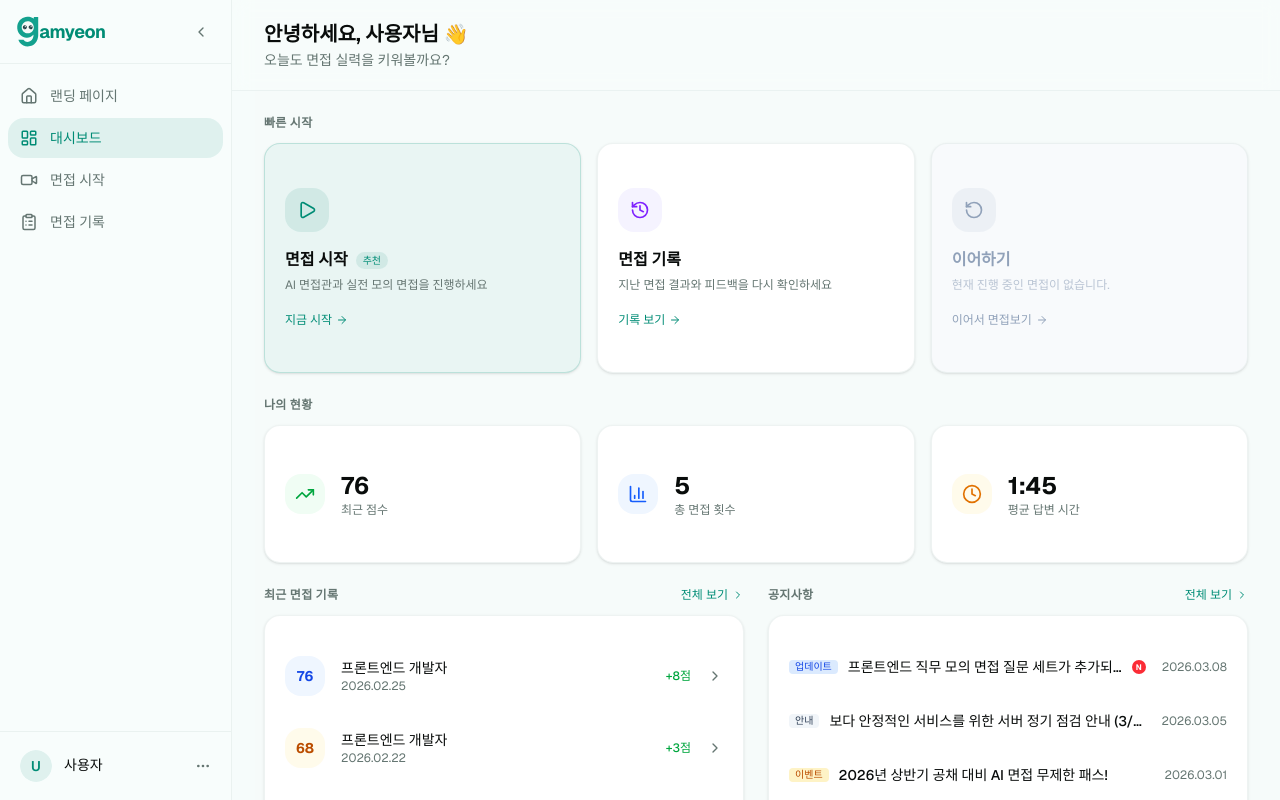
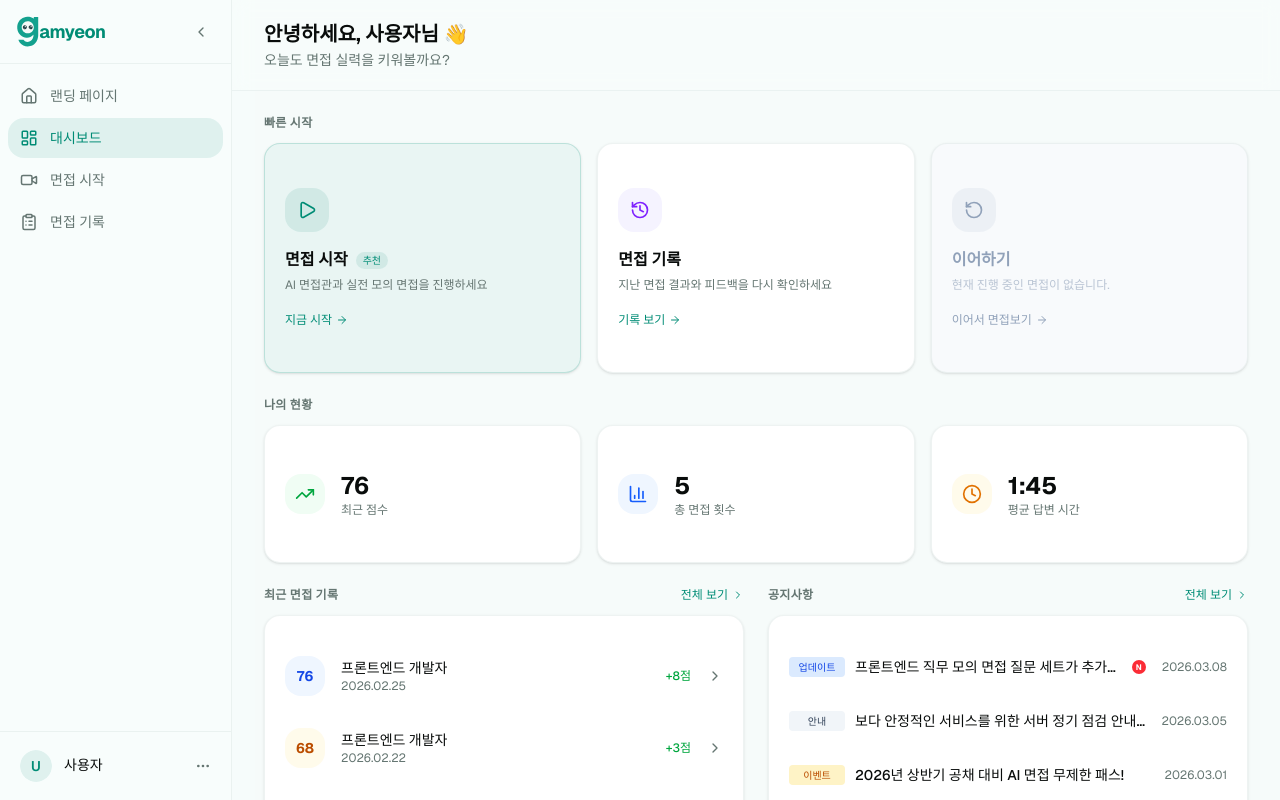
Before and after one commit to team-gamyeon/gamyeon-nextjs-frontend, a Next.js app: page /dashboard in a window 1280 px wide. Built offline with nearby package versions, Linux system fonts and the light colour scheme.

Commit message:
chore : 공지사항 태그 넓이, 높이수정

```diff
--- a/src/featured/dashboard/components/NoticeSection.tsx
+++ b/src/featured/dashboard/components/NoticeSection.tsx
@@ -67,7 +67,6 @@ export function NoticeSection() {
       </div>
 
       <Card className="border-border/50 flex h-full flex-col overflow-hidden">
-        {/* 🚨 divide-y와 divide-border/50 속성을 제거하여 아이템 사이의 선을 없앴습니다. */}
         <CardContent className="flex flex-1 flex-col p-0">
           {noticeData.map((item) => (
             <Link
@@ -77,8 +76,9 @@ export function NoticeSection() {
             >
               <div className="hover:bg-muted/40 flex h-full w-full items-center justify-between gap-4 px-5 transition-colors">
                 <div className="flex min-w-0 flex-1 items-center gap-2.5">
+                  {/* 🚨 태그 너비/높이 고정 및 중앙 정렬 적용 (w-[56px] h-5 flex items-center justify-center) */}
                   <span
-                    className={`shrink-0 rounded px-1.5 py-0.5 text-[10px] leading-none font-medium ${
+                    className={`flex h-5 w-[56px] shrink-0 items-center justify-center rounded text-[10px] font-medium ${
                       item.category === '업데이트'
                         ? 'bg-blue-100 text-blue-700 dark:bg-blue-900/40 dark:text-blue-400'
                         : item.category === '안내'
```
